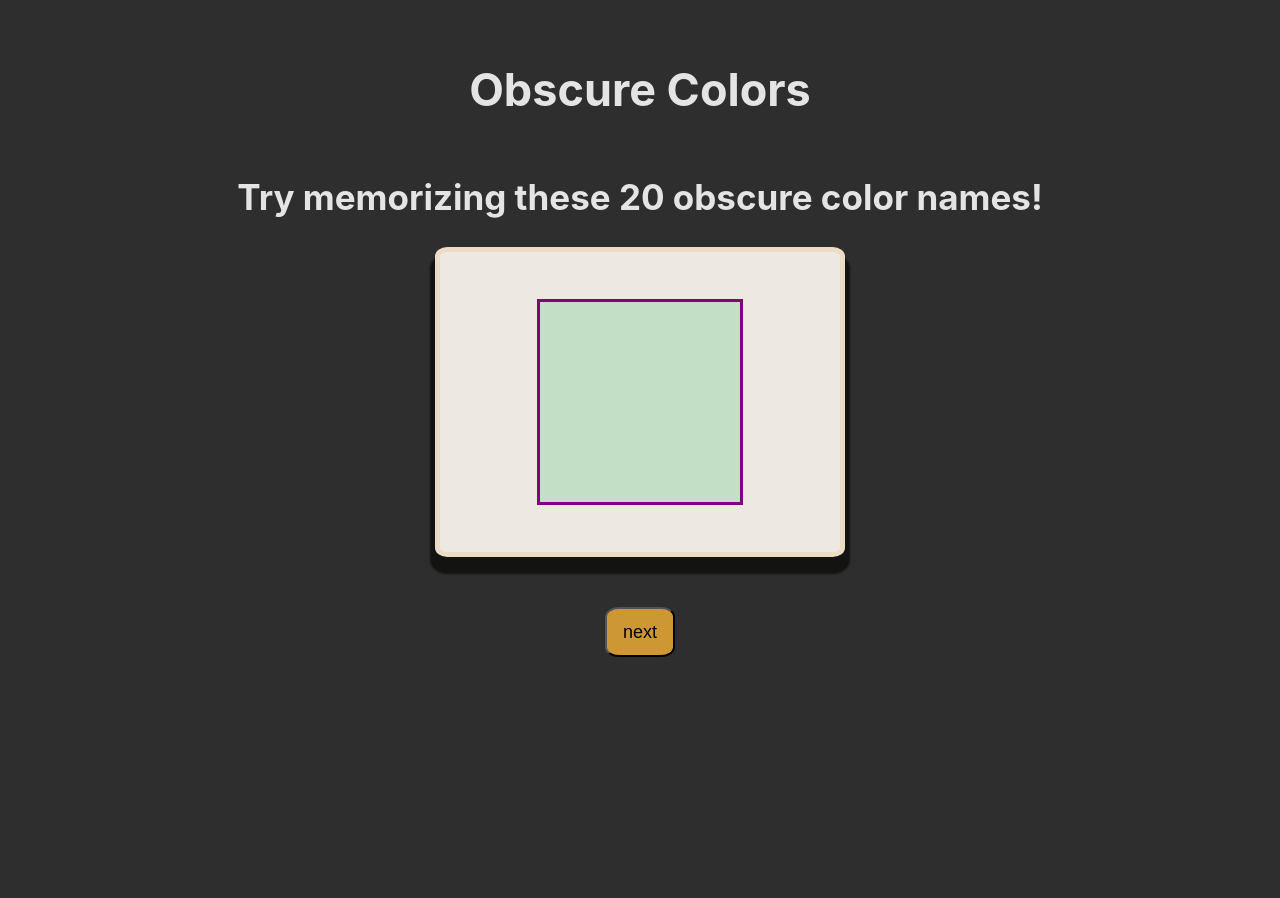
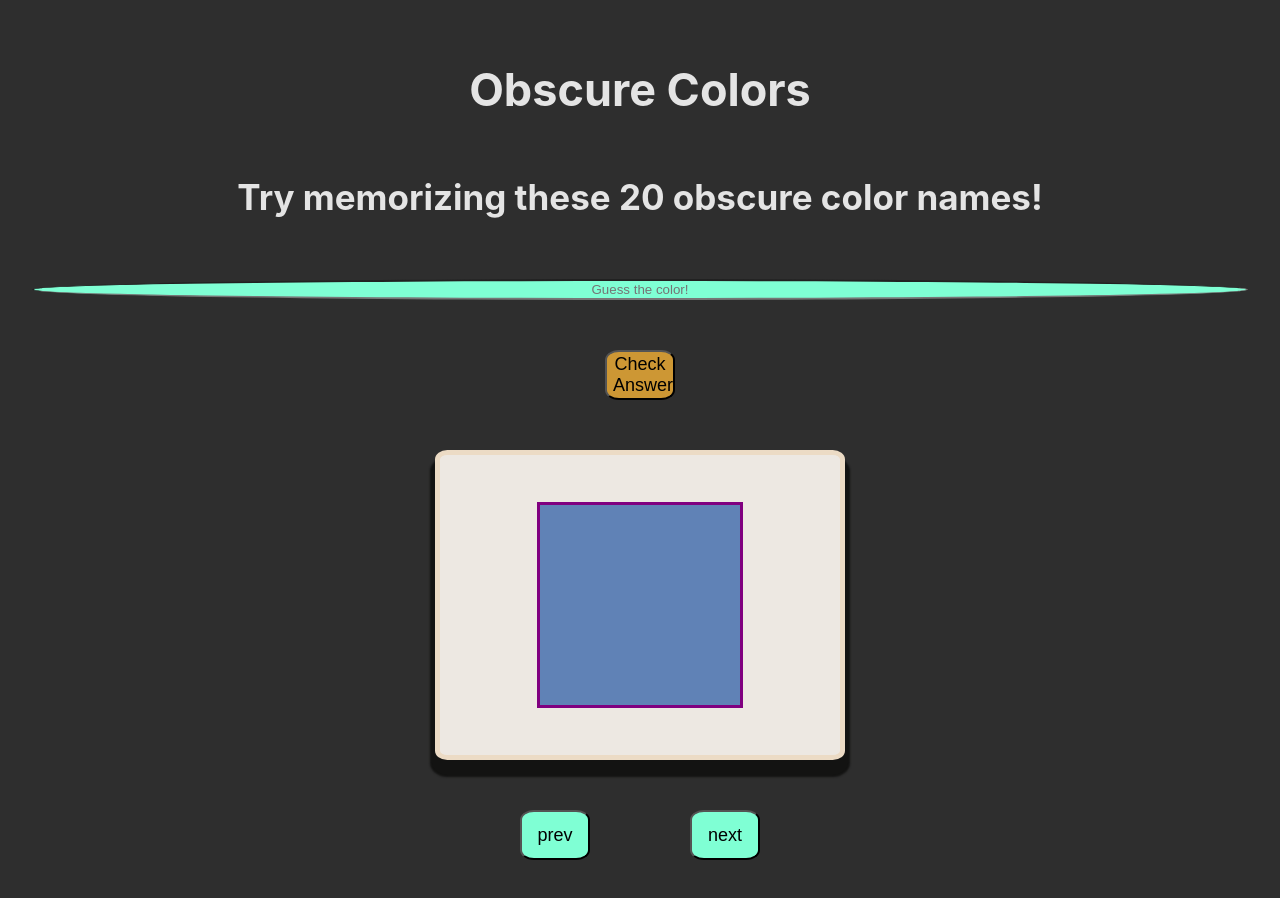
Before and after one commit to KenyaES/FlashCards, a React (Vite) app: page / in a window 1280 px wide. Shown: the top 898 px of the page. Before the commit the page ends 800 px from the top, so only its background shows below. Built offline with nearby package versions, Linux system fonts and the light colour scheme.

Commit message:
Finished

```diff
--- a/src/App.jsx
+++ b/src/App.jsx
@@ -44,26 +44,81 @@ function App() {
     '#E52B50',
     '#645452',
     '#C3E0C6',
-    '#C3E0C6',
+    '#53322E',
     '#43B3A3',
     '#702963',
   ];
 
-  const [color, setColor] = useState(Math.floor(Math.random()*20));
+  const [color, setColor] = useState(0);
 
-  const newColor = () =>{
-    setColor(Math.floor(Math.random()*20));
+  const[prev, checkPrev] = useState('more')
+  const[next, checkNext] = useState('more')
+  const[input, checkInput] = useState('more')
+  const[answer, setAnswer] = useState('')
+
+  const nextColor = () =>{
+    checkInput('')
+    checkNext('more')
+    checkPrev('more')
+    if (color < 19) {
+      setColor(color+1);
+    }
+    else{
+      checkNext('none')
+    }
   };
+
+  const prevColor = () =>{
+    checkInput('')
+    checkNext('more')
+    checkPrev('more')
+    if (color > 0) {
+      setColor(color-1);
+    }
+    else{
+      checkPrev('none')
+    }
+  };
+
+  const handleChange = (event) => {
+    setAnswer(event.target.value)
+  }
+
+  const verify = () =>{
+
+    if (answer == names[color]){
+      checkInput('correct')
+    }
+    else{
+      checkInput('wrong')
+    }
+  }
+
   return (
     <div className="App">
       <h1>Obscure Colors</h1>
       <h2>Try memorizing these 20 obscure color names!</h2>
 
+      <p>{answer}</p>
+
+      <input
+        type="text"
+        name={input}
+        value ={answer}
+        placeholder='Guess the color!'
+        onChange={handleChange}
+        className={input}
+
+      />
+
       <div className = "container">
+
         <div>
+          <button onClick={verify}>Check Answer</button>
           <Card theName = {names[color]} theColor = {colors[color]}/>
 
-          <button lable = "next" onClick={newColor}>next</button>
+          <button className={prev} lable = "prev" onClick={prevColor}>prev</button>
+          <button className={next} lable = "next" onClick={nextColor}>next</button>
 
         </div>
 
--- a/src/index.css
+++ b/src/index.css
@@ -62,11 +62,36 @@ button{
   transform: skew(5deg, -5deg);
 }
 
+.none{
+  background-color: gray;
+}
+
+.none:active{
+  color: white
+}
+.more{
+  background-color: aquamarine;
+}
+
+.correct{
+  background-color: rgba(128, 255, 0, 0.441);
+}
+
+.wrong{
+  background-color: rgba(199, 13, 13, 0.556);
+}
+
 button:hover{
   transform: scale(1.05);
 }
 
-button:active{
+input{
+  display: flex;
+  text-align: center;
+  border-radius: 50%;
+}
+
+.more:active{
   transform: scale(0.6);
 }
 
```
